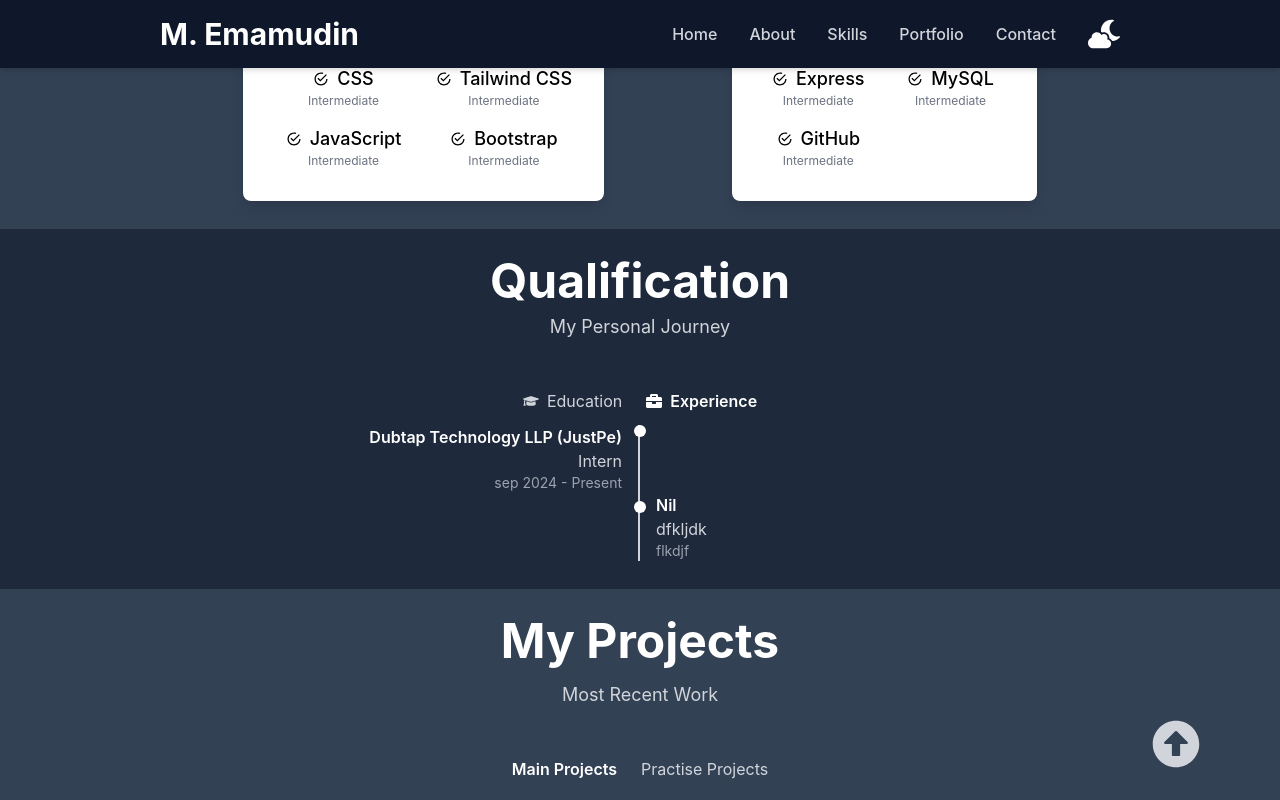
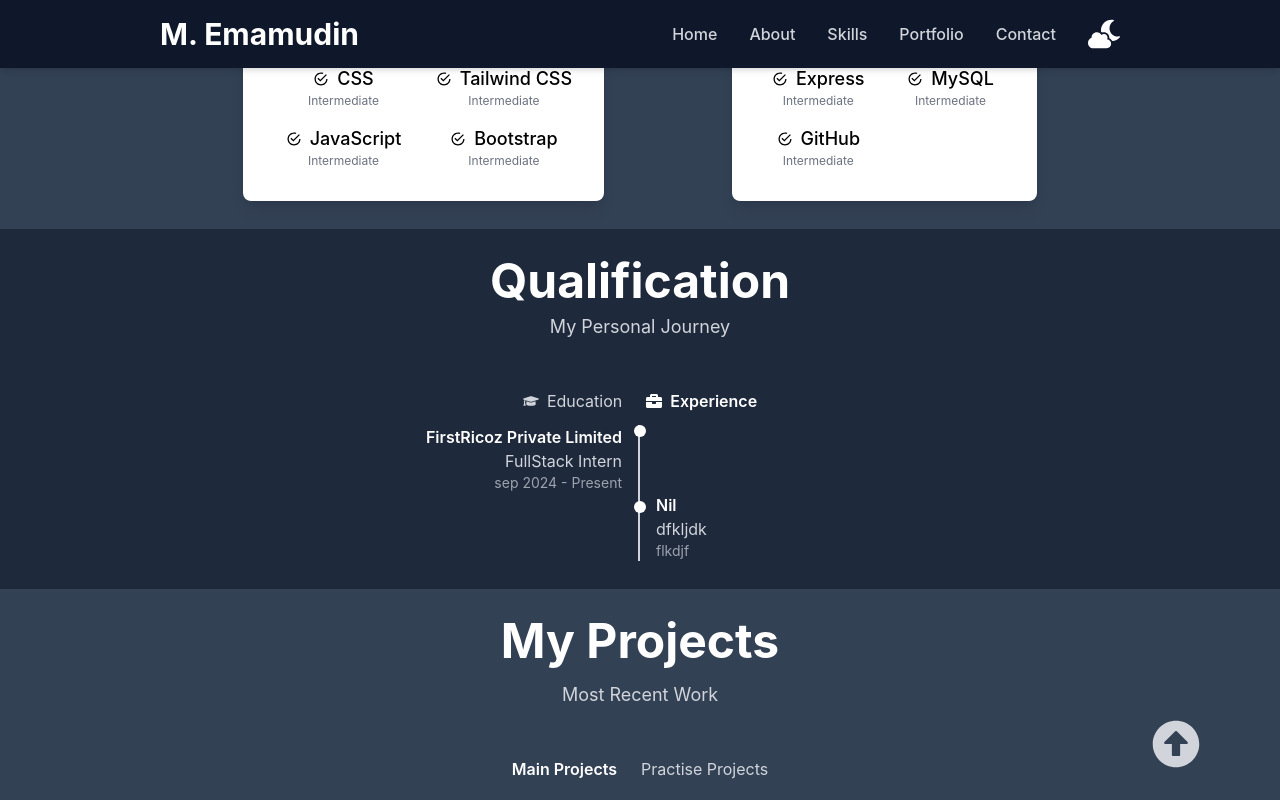
Before and after one commit to MdMassum/Portfolio, a React (Vite) app: page / in a window 1280 px wide. Both pictures are taken after a click on the button "Experience". Shown: the part 1325-2125 px from the top of the page. Built offline with nearby package versions, Linux system fonts and the light colour scheme.

Commit message:
Updated Experience Section

```diff
--- a/src/pages/Qualification/Experience.jsx
+++ b/src/pages/Qualification/Experience.jsx
@@ -7,8 +7,8 @@ function Experience() {
       <div className="flex justify-end border-r-2 border-gray-300 pr-4">
         {/* Data */}
         <div className="text-right">
-          <h4 className="font-semibold">Dubtap Technology LLP (JustPe)</h4>
-          <p className="text-gray-600 dark:text-gray-300">Intern</p>
+          <h4 className="font-semibold">FirstRicoz Private Limited</h4>
+          <p className="text-gray-600 dark:text-gray-300">FullStack Intern</p>
           <p className="text-gray-400 text-sm">sep 2024 - Present</p>
         </div>
       </div>
```
